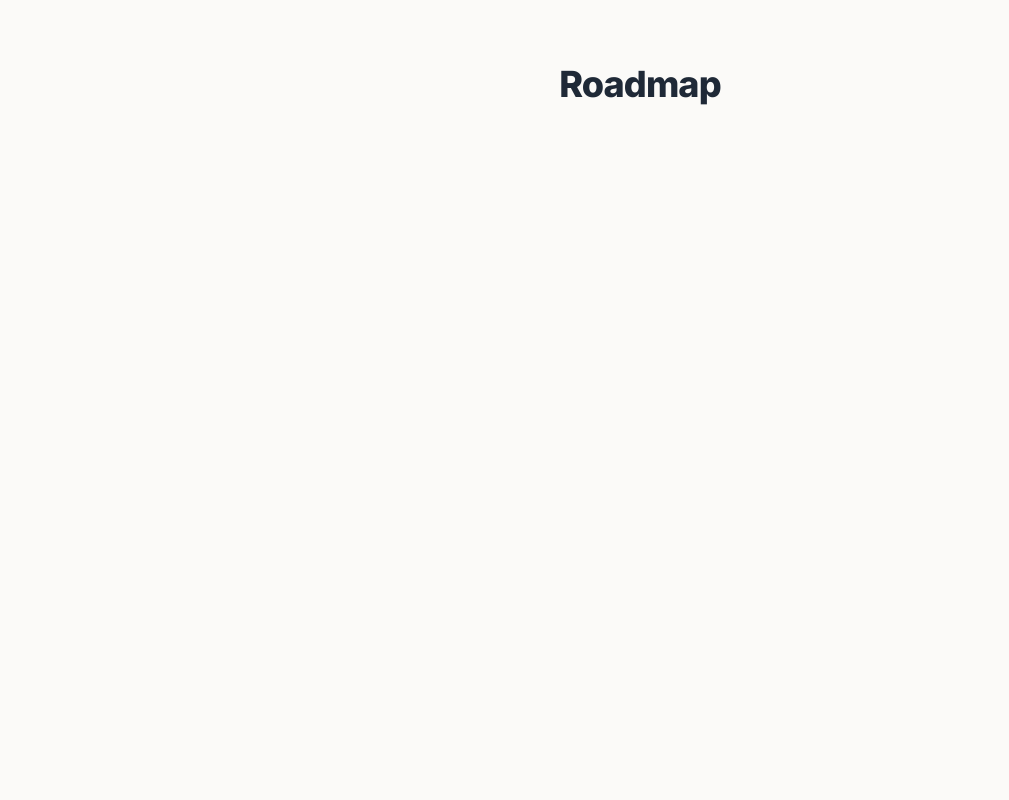
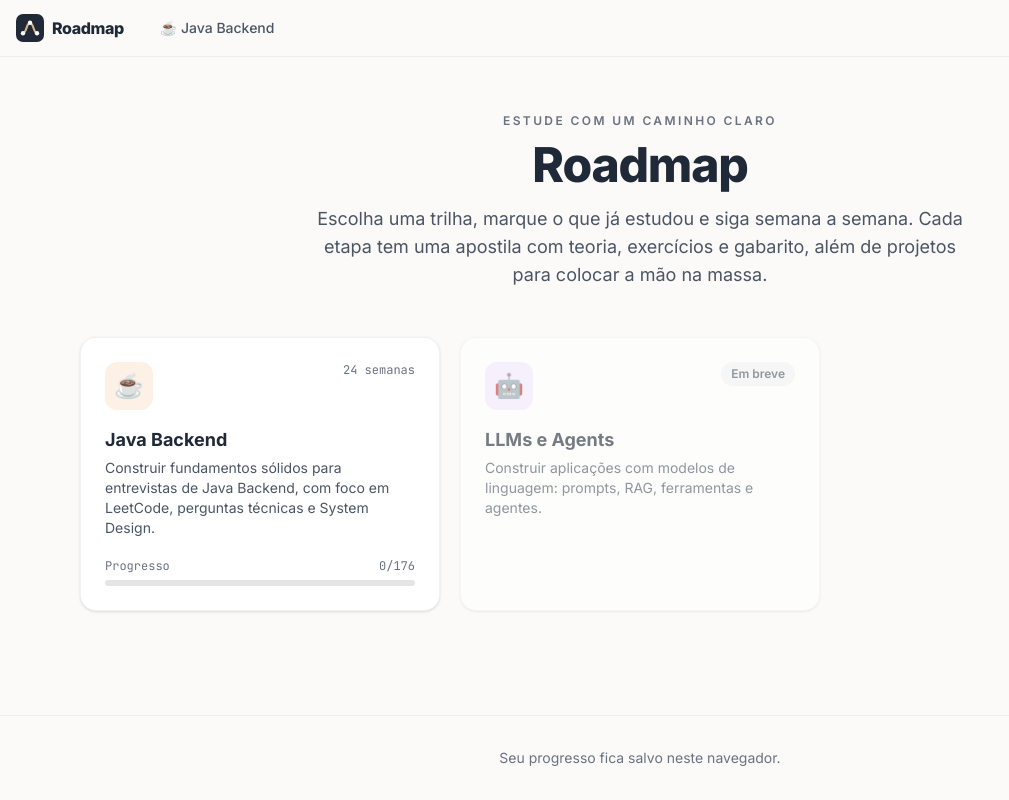
Before and after one commit to eebagabe/roadmap, a React (Vite) app: page / in a window 1280 px wide. Shown: the whole page, without its empty margins (0-1009 px from the left). Built offline with nearby package versions, Linux system fonts and the light colour scheme.

Commit message:
feat: add layout, routing and home page with roadmap cards

```diff
--- a/src/App.tsx
+++ b/src/App.tsx
@@ -1,7 +1,15 @@
+import { BrowserRouter, Route, Routes } from 'react-router-dom'
+import { Layout } from './components/Layout'
+import { HomePage } from './pages/HomePage'
+
 export default function App() {
   return (
-    <main className="mx-auto max-w-3xl px-4 py-16 text-center">
-      <h1 className="text-4xl font-extrabold tracking-tight">Roadmap</h1>
-    </main>
+    <BrowserRouter>
+      <Routes>
+        <Route element={<Layout />}>
+          <Route index element={<HomePage />} />
+        </Route>
+      </Routes>
+    </BrowserRouter>
   )
 }
--- /dev/null
+++ b/src/components/Layout.tsx
@@ -0,0 +1,47 @@
+import { Link, NavLink, Outlet, useLocation } from 'react-router-dom'
+import { useEffect } from 'react'
+import { roadmaps } from '../data/roadmaps'
+
+export function Layout() {
+  const { pathname, hash } = useLocation()
+
+  useEffect(() => {
+    if (!hash) window.scrollTo({ top: 0 })
+  }, [pathname, hash])
+
+  return (
+    <div className="flex min-h-screen flex-col">
+      <header className="sticky top-0 z-30 border-b border-black/5 bg-paper/85 backdrop-blur">
+        <div className="mx-auto flex max-w-7xl items-center gap-6 overflow-x-auto px-4 py-3">
+          <Link to="/" className="flex shrink-0 items-center gap-2 font-extrabold tracking-tight">
+            <img src="/favicon.svg" alt="" className="h-7 w-7" />
+            Roadmap
+          </Link>
+          <nav className="flex gap-1 text-sm">
+            {roadmaps
+              .filter((r) => r.status === 'disponivel')
+              .map((r) => (
+                <NavLink
+                  key={r.id}
+                  to={`/roadmap/${r.id}`}
+                  className={({ isActive }) =>
+                    `shrink-0 rounded-full px-3 py-1.5 font-medium transition ${
+                      isActive ? 'bg-ink text-white' : 'text-gray-600 hover:bg-black/5'
+                    }`
+                  }
+                >
+                  {r.icon} {r.short}
+                </NavLink>
+              ))}
+          </nav>
+        </div>
+      </header>
+      <main className="flex-1">
+        <Outlet />
+      </main>
+      <footer className="border-t border-black/5 py-8 text-center text-sm text-gray-500">
+        Seu progresso fica salvo neste navegador.
+      </footer>
+    </div>
+  )
+}
--- /dev/null
+++ b/src/components/ProgressBar.tsx
@@ -0,0 +1,16 @@
+type Props = { value: number; total: number; className?: string; barClassName?: string }
+
+export function ProgressBar({ value, total, className = 'bg-black/10', barClassName = 'bg-ink' }: Props) {
+  const pct = total === 0 ? 0 : Math.round((value / total) * 100)
+  return (
+    <div
+      className={`h-1.5 w-full overflow-hidden rounded-full ${className}`}
+      role="progressbar"
+      aria-valuenow={pct}
+      aria-valuemin={0}
+      aria-valuemax={100}
+    >
+      <div className={`h-full rounded-full transition-all duration-500 ${barClassName}`} style={{ width: `${pct}%` }} />
+    </div>
+  )
+}
--- /dev/null
+++ b/src/lib/roadmap.ts
@@ -0,0 +1,34 @@
+import type { Roadmap, Section, Week } from '../data/types'
+import { topicKey } from './progress'
+
+export type NumberedWeek = Week & { number: number }
+
+/** Numera as semanas de forma contínua ao longo do roadmap. */
+export function numberedSections(roadmap: Roadmap): (Section & { weeks: NumberedWeek[] })[] {
+  let n = 0
+  return roadmap.sections.map((s) => ({ ...s, weeks: s.weeks.map((w) => ({ ...w, number: ++n })) }))
+}
+
+export const totalWeeks = (roadmap: Roadmap) => roadmap.sections.reduce((acc, s) => acc + s.weeks.length, 0)
+
+export const weekTopicKeys = (roadmapId: string, week: Week) => week.topics.map((t) => topicKey(roadmapId, week.id, t))
+
+export const sectionTopicKeys = (roadmapId: string, section: Section) =>
+  section.weeks.flatMap((w) => weekTopicKeys(roadmapId, w))
+
+export const roadmapTopicKeys = (roadmap: Roadmap) => roadmap.sections.flatMap((s) => sectionTopicKeys(roadmap.id, s))
+
+export const countDone = (keys: string[], done: Record<string, true>) => keys.filter((k) => done[k]).length
+
+export type NextTopic = { section: Section; week: Week; topic: string; key: string }
+
+export function findNextTopic(roadmap: Roadmap, done: Record<string, true>): NextTopic | undefined {
+  for (const section of roadmap.sections)
+    for (const week of section.weeks)
+      for (const topic of week.topics) {
+        const key = topicKey(roadmap.id, week.id, topic)
+        if (!done[key]) return { section, week, topic, key }
+      }
+}
+
+export const pad = (n: number) => String(n).padStart(2, '0')
--- /dev/null
+++ b/src/pages/HomePage.tsx
@@ -0,0 +1,71 @@
+import { Link } from 'react-router-dom'
+import { roadmaps } from '../data/roadmaps'
+import { ProgressBar } from '../components/ProgressBar'
+import { useProgress } from '../lib/progress'
+import { countDone, roadmapTopicKeys, totalWeeks } from '../lib/roadmap'
+
+export function HomePage() {
+  const { done } = useProgress()
+
+  return (
+    <div className="mx-auto max-w-6xl px-4 py-14">
+      <section className="mx-auto max-w-2xl text-center">
+        <p className="text-xs font-semibold tracking-[0.2em] text-gray-500 uppercase">Estude com um caminho claro</p>
+        <h1 className="mt-3 text-4xl font-extrabold tracking-tight sm:text-5xl">Roadmap</h1>
+        <p className="mt-4 text-lg text-gray-600">
+          Escolha uma trilha, marque o que já estudou e siga semana a semana. Cada etapa tem uma apostila com teoria,
+          exercícios e gabarito, além de projetos para colocar a mão na massa.
+        </p>
+      </section>
+
+      <section className="mt-12 grid gap-5 sm:grid-cols-2 lg:grid-cols-3">
+        {roadmaps.map((r) => {
+          const keys = roadmapTopicKeys(r)
+          const doneCount = countDone(keys, done)
+          const soon = r.status === 'em-breve'
+          const card = (
+            <article
+              className={`group flex h-full flex-col rounded-2xl border border-black/5 bg-white p-6 shadow-sm transition ${
+                soon ? 'opacity-60' : 'hover:-translate-y-0.5 hover:shadow-md'
+              }`}
+            >
+              <div className="flex items-start justify-between">
+                <span
+                  className="grid h-12 w-12 place-items-center rounded-xl text-2xl"
+                  style={{ backgroundColor: `${r.accent}1a` }}
+                >
+                  {r.icon}
+                </span>
+                {soon ? (
+                  <span className="rounded-full bg-gray-100 px-2.5 py-1 text-xs font-semibold text-gray-600">Em breve</span>
+                ) : (
+                  <span className="font-mono text-xs text-gray-500">{totalWeeks(r)} semanas</span>
+                )}
+              </div>
+              <h2 className="mt-4 text-lg font-bold">{r.short}</h2>
+              <p className="mt-1 flex-1 text-sm text-gray-600">{r.objective}</p>
+              {!soon && (
+                <div className="mt-5">
+                  <div className="mb-1.5 flex justify-between font-mono text-xs text-gray-500">
+                    <span>Progresso</span>
+                    <span>
+                      {doneCount}/{keys.length}
+                    </span>
+                  </div>
+                  <ProgressBar value={doneCount} total={keys.length} />
+                </div>
+              )}
+            </article>
+          )
+          return soon ? (
+            <div key={r.id}>{card}</div>
+          ) : (
+            <Link key={r.id} to={`/roadmap/${r.id}`}>
+              {card}
+            </Link>
+          )
+        })}
+      </section>
+    </div>
+  )
+}
```
